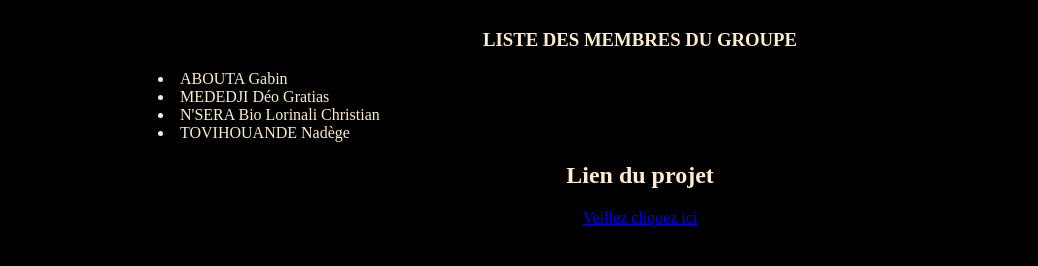
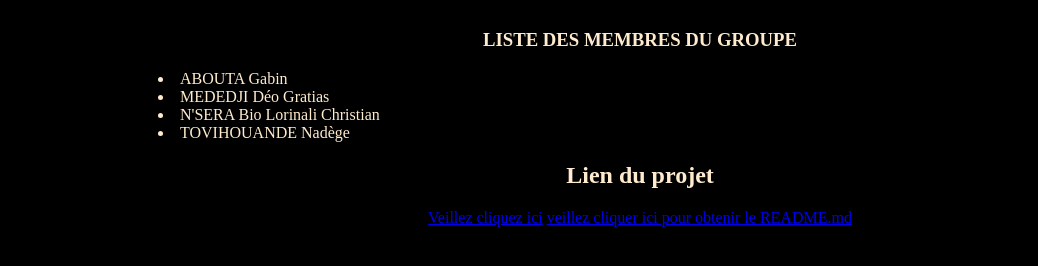
Before and after one commit to Entreprise-Kabod-del/Travaux_Pratiques, a plain HTML site: page index.html in a window 1280 px wide. Shown: the part 90-356 px from the top of the page, without its empty margins (0-1038 px from the left). Drawn offline with Linux system fonts and the light colour scheme.

Commit message:
Update index.html

```diff
--- a/index.html
+++ b/index.html
@@ -17,7 +17,7 @@
     <div style="text-align: center;">
         <h2 style="text-align: center; color:  blanchedalmond;">Lien du projet</h2>
         <a href="Projet1.py" style="text-align: center; cursor: pointer; ">Veillez cliquez ici</a>
-        <a href="README.md" style="text-align: center; cursor: pointer;>veillez cliquer ici pour obtenir le README.md</a>
+        <a href="README.md" style="text-align: center; cursor: pointer;">veillez cliquer ici pour obtenir le README.md</a>
     </div>
 </body>
 </html>
```
